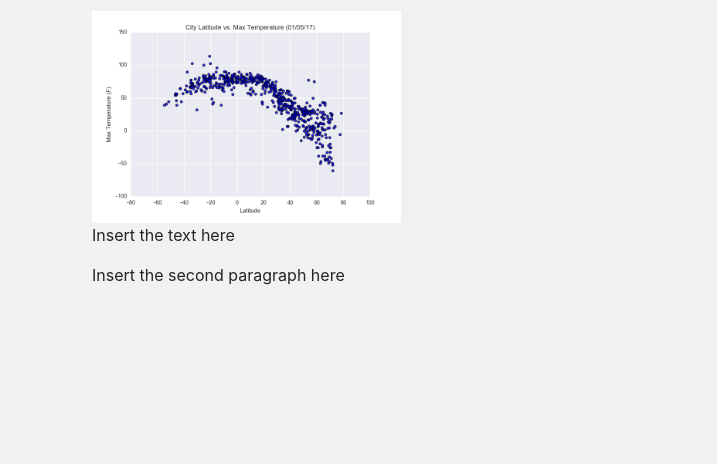
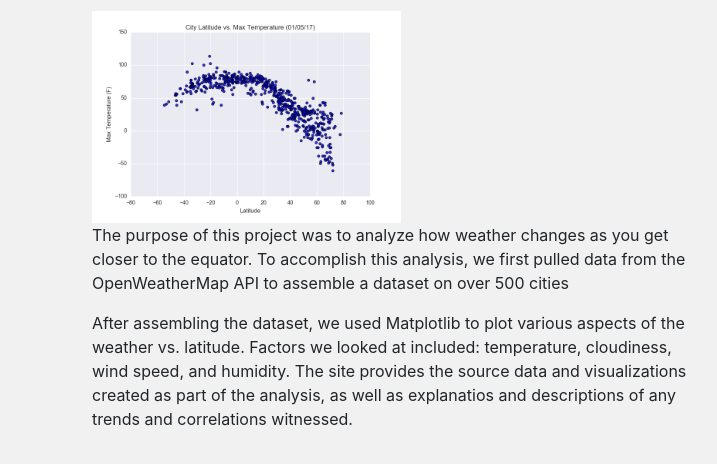
Before and after one commit to egipe/web-design-challenge, a plain HTML site: page index.html in a window 1280 px wide. Shown: the part 158-622 px from the top of the page, without its empty margins (8-725 px from the left). Drawn offline with nearby package versions, Linux system fonts and the light colour scheme; files whose address does not match are found by name.

Commit message:
jupyter notebook update

```diff
--- a/index.html
+++ b/index.html
@@ -51,8 +51,8 @@
                 <h3 class="title">Summary: Latitude vs. X</h3>
                 <hr>
                 <img src="Resouces/assets/Fig1.png" class="vizualization">
-                <p> Insert the text here</p>
-                <p> Insert the second paragraph here</p>
+                <p> The purpose of this project was to analyze how weather changes as you get closer to the equator. To accomplish this analysis, we first pulled data from the OpenWeatherMap API to assemble a dataset on over 500 cities</p>
+                <p> After assembling the dataset, we used Matplotlib to plot various aspects of the weather vs. latitude. Factors we looked at included: temperature, cloudiness, wind speed, and humidity. The site provides the source data and visualizations created as part of the analysis, as well as explanatios and descriptions of any trends and correlations witnessed.</p>
             </div>
         </div>
         </div>
```
Also changed, not shown: 1 other file.
